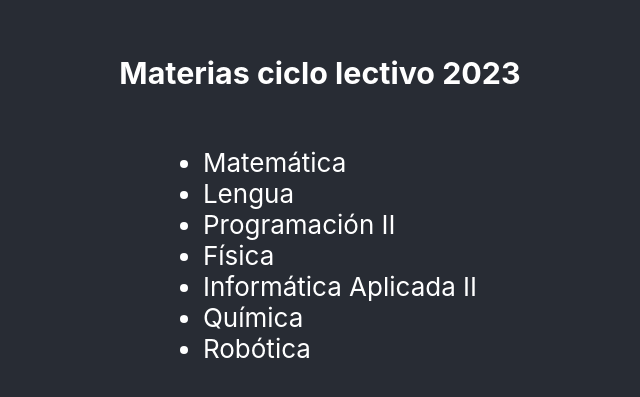
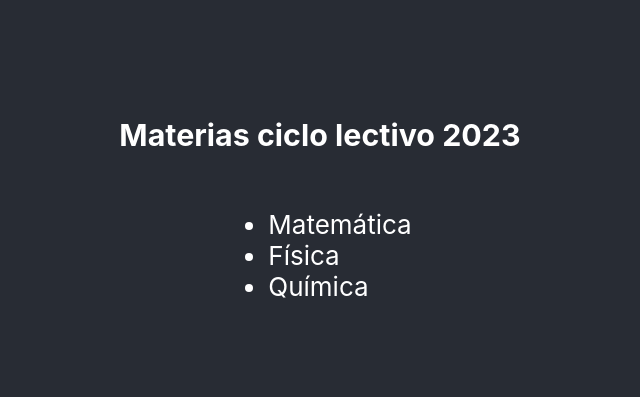
Before and after one commit to mateo-ulla/practico6, a React (Create React App) app in the folder my-app/: page / in a window 1280 px wide. Shown: the part 193-590 px from the top of the page, without its empty margins (320-960 px from the left). Built offline with nearby package versions, Linux system fonts and the light colour scheme.

Commit message:
Ejercicio 1, Pagina 5

```diff
--- a/my-app/src/App.js
+++ b/my-app/src/App.js
@@ -2,21 +2,60 @@ import React from "react";
 import "./App.css";
 function App() {
   const subjects = [
-    "Matemática",
-    "Lengua",
-    "Programación II",
-    "Física",
-    "Informática Aplicada II",
-    "Química",
-    "Robótica",
+    {
+      name: "Matemática",
+      teacher: "Carlos González",
+      marks: [8, 9, 7, 2],
+      year: 2022,
+      id: 0,
+    },
+    {
+      name: "Lengua",
+      teacher: "María Rodríguez",
+      marks: [9, 10, 8],
+      year: 2021,
+      id: 1,
+    },
+    {
+      name: "Programación II",
+      teacher: "Ana Martínez",
+      marks: [10, 9, 10],
+      year: 2023,
+      id: 2,
+    },
+    {
+      name: "Física",
+      teacher: "Luis Fernández",
+      marks: [6, 8, 7, 9],
+      year: 2020,
+      id: 4,
+    },
+    {
+      name: "Informática Aplicada II",
+      teacher: "Jorge Pérez",
+      marks: [9, 8, 9],
+      year: 2024,
+      id: 5,
+    },
+    {
+      name: "Química",
+      teacher: "Elena Sánchez",
+      marks: [7, 8, 7, 6],
+      year: 2019,
+      id: 6,
+    },
   ];
+  const filteredSubjects = subjects.filter(
+    (subject) => subject.marks.length > 3
+  );
+
   return (
     <div>
       <header className="App-header">
         <h3>Materias ciclo lectivo 2023</h3>
         <ul>
-          {subjects.map((subject) => (
-            <li>{subject}</li>
+          {filteredSubjects.map((subject) => (
+            <li key={subject.id}>{subject.name}</li>
           ))}
         </ul>
       </header>
```
